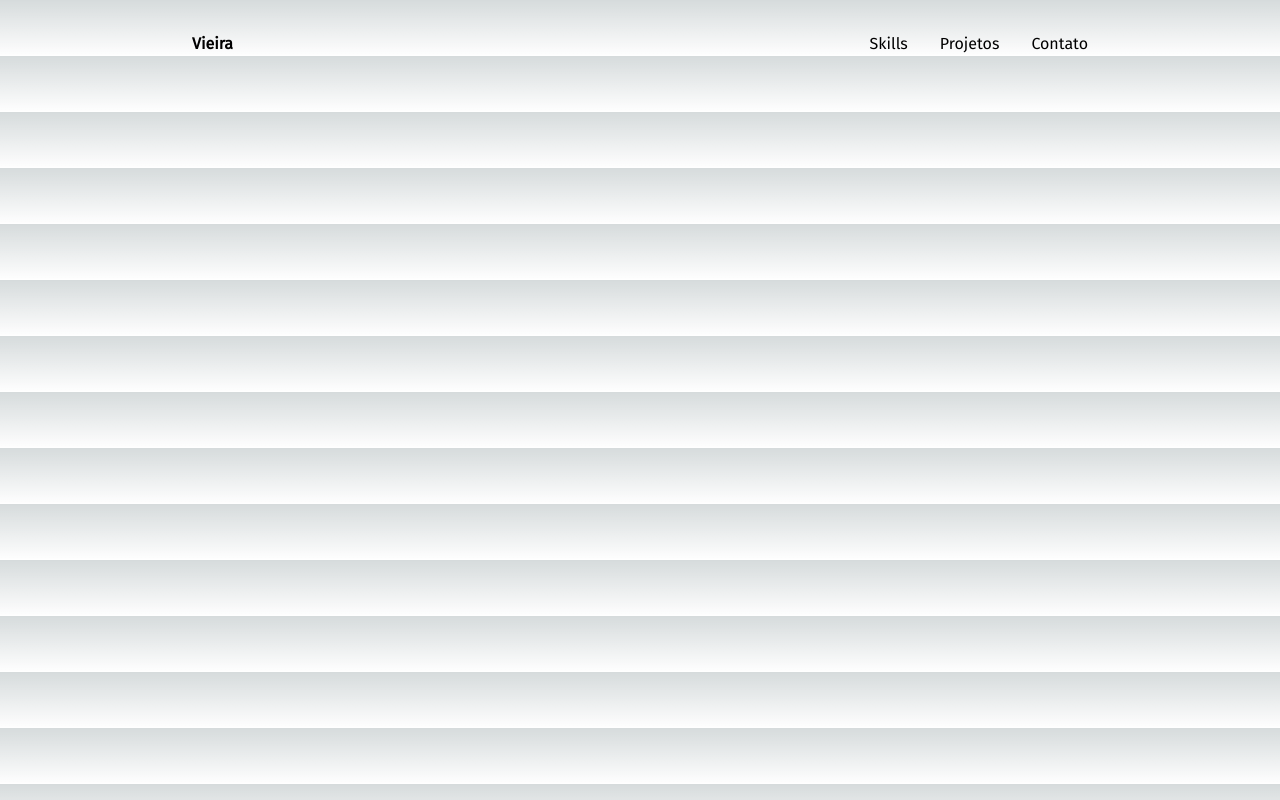
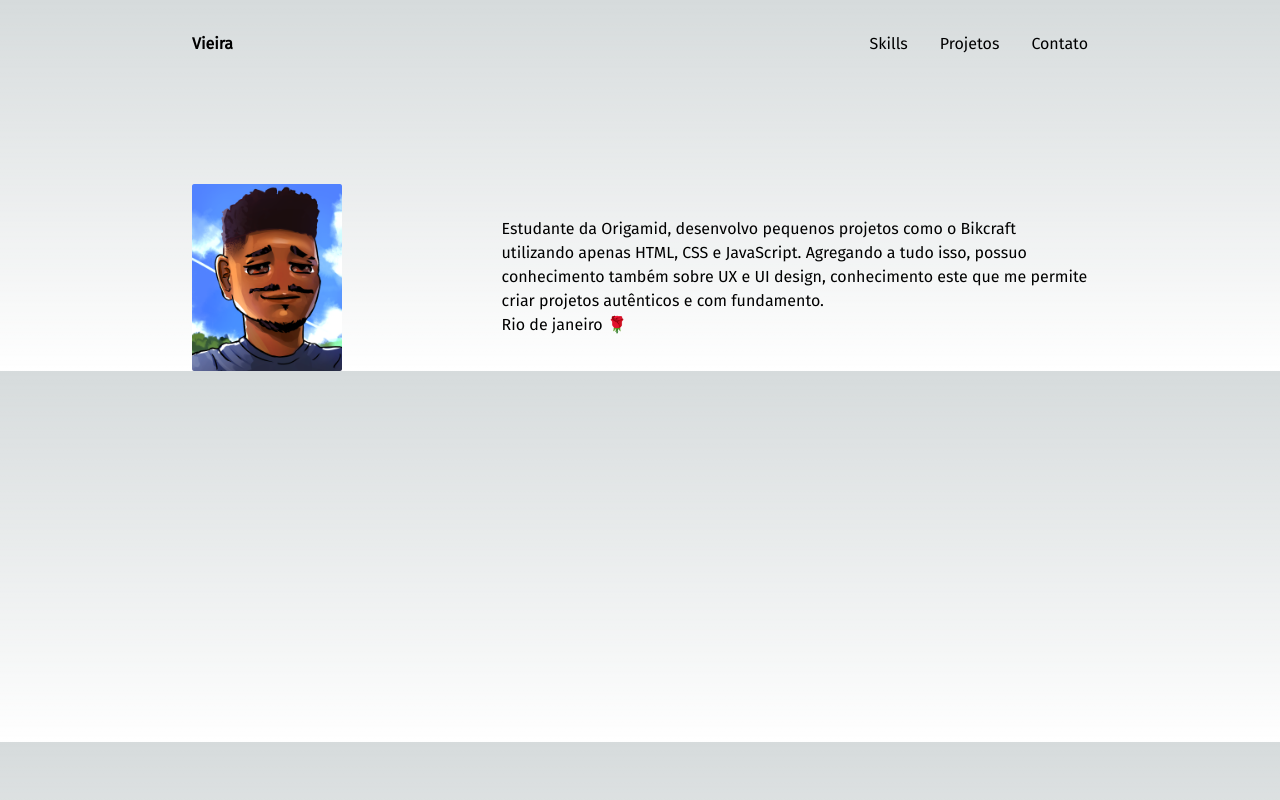
Before and after one commit to viniciusvieirac/portfolio, a Next.js app: page / in a window 1280 px wide. Built offline with nearby package versions, Linux system fonts and the light colour scheme.

Commit message:
feat: começa esboço da foto e info

```diff
--- a/src/pages/index.tsx
+++ b/src/pages/index.tsx
@@ -1,5 +1,8 @@
+import Image from "next/image";
+
 export default function Home() {
   return (
+    <div>
       <header className="flex justify-between items-center max-w-4xl mx-auto mt-8">
         <h1 className="font-bold">Vieira</h1>
         <div className="flex space-x-8 font-normal">
@@ -8,5 +11,20 @@ export default function Home() {
           <a href="">Contato</a>
         </div>
       </header>
+      <section className="flex items-center gap-40 max-w-4xl mx-auto mt-32">
+        <div>
+          <Image
+          src='/Rectangle-16.png'
+          alt="picture of me"
+          width={500}
+          height={500}
+          />
+        </div>
+        <div className="gap-y-5">
+          <p>Estudante da Origamid, desenvolvo pequenos projetos como o Bikcraft utilizando apenas HTML, CSS e JavaScript. Agregando a tudo isso, possuo conhecimento também sobre UX e UI design, conhecimento este que me permite criar projetos autênticos e com fundamento.</p>
+          <span>Rio de janeiro 🌹</span>
+        </div>
+      </section>
+    </div>
   );
 }
```
Also changed, not shown: public/Rectangle-16.png (added). Lines whose indentation alone changed are shown as unchanged.
